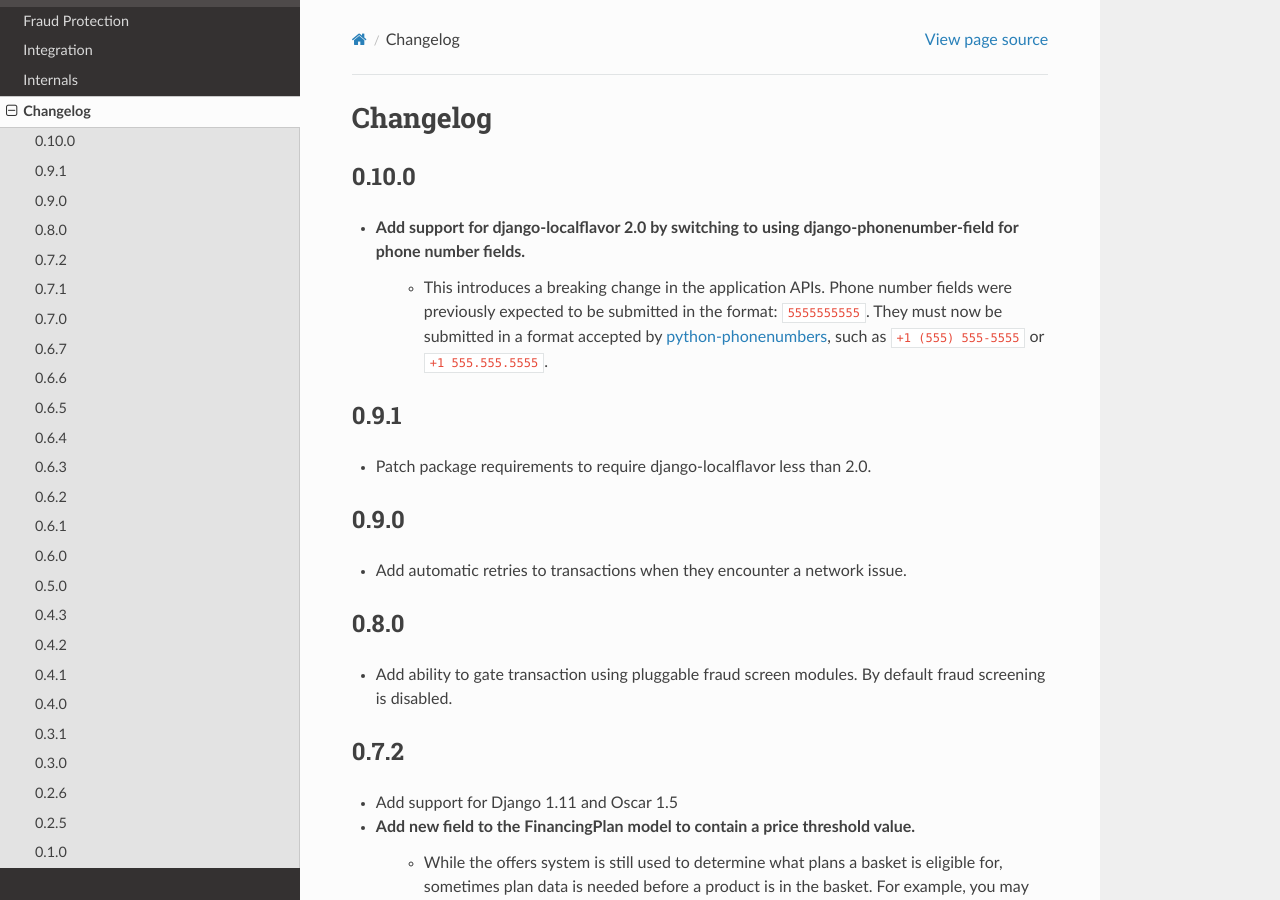
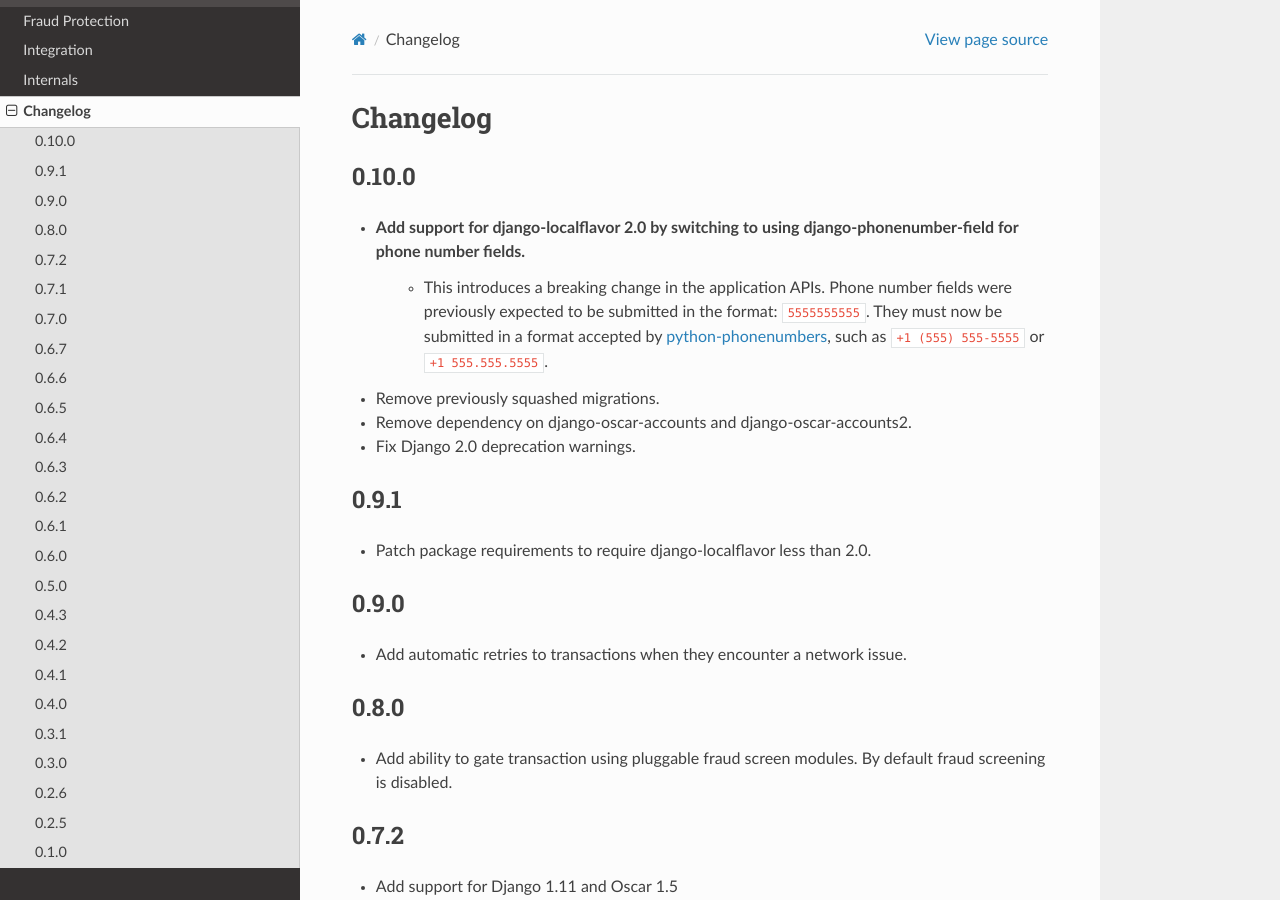
Before and after one commit to thelabnyc/django-oscar-wfrs, a Sphinx documentation site: the page built from docs/changes.rst, in a window 1280 px wide and 900 px high. Built offline with Sphinx 7.4.7 and the Read the Docs theme 2.0.0, drawn with Linux system fonts in a browser that asks for light colours; the version number could not be read and is left out.

Commit message:
Update changelog

```diff
--- a/docs/changes.rst
+++ b/docs/changes.rst
@@ -7,6 +7,9 @@
 ------------------
 - Add support for django-localflavor 2.0 by switching to using django-phonenumber-field for phone number fields.
     - This introduces a breaking change in the application APIs. Phone number fields were previously expected to be submitted in the format: ``5555555555``. They must now be submitted in a format accepted by `python-phonenumbers <https://github.com/daviddrysdale/python-phonenumbers>`_, such as ``+1 (555) 555-5555`` or ``+1 555.555.5555``.
+- Remove previously squashed migrations.
+- Remove dependency on django-oscar-accounts and django-oscar-accounts2.
+- Fix Django 2.0 deprecation warnings.
 
 0.9.1
 ------------------
```
